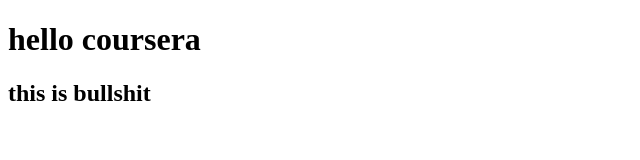
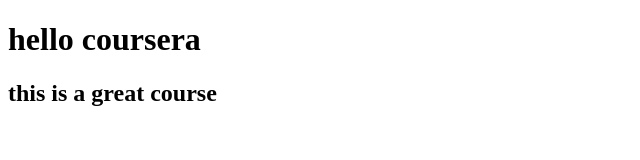
Before and after one commit to mellytessy/Coursera-test, a plain HTML site: page site/index.html in a window 1280 px wide. Shown: the whole page, without its empty margins (0-640 px from the left). Drawn offline with Linux system fonts and the light colour scheme.

Commit message:
Another One.

```diff
--- a/site/index.html
+++ b/site/index.html
@@ -8,6 +8,6 @@
 </head>
 <body>
     <h1>hello coursera</h1>
-    <h2>this is bullshit</h2>
+    <h2>this is a great course</h2>
 </body>
 </html>
```
